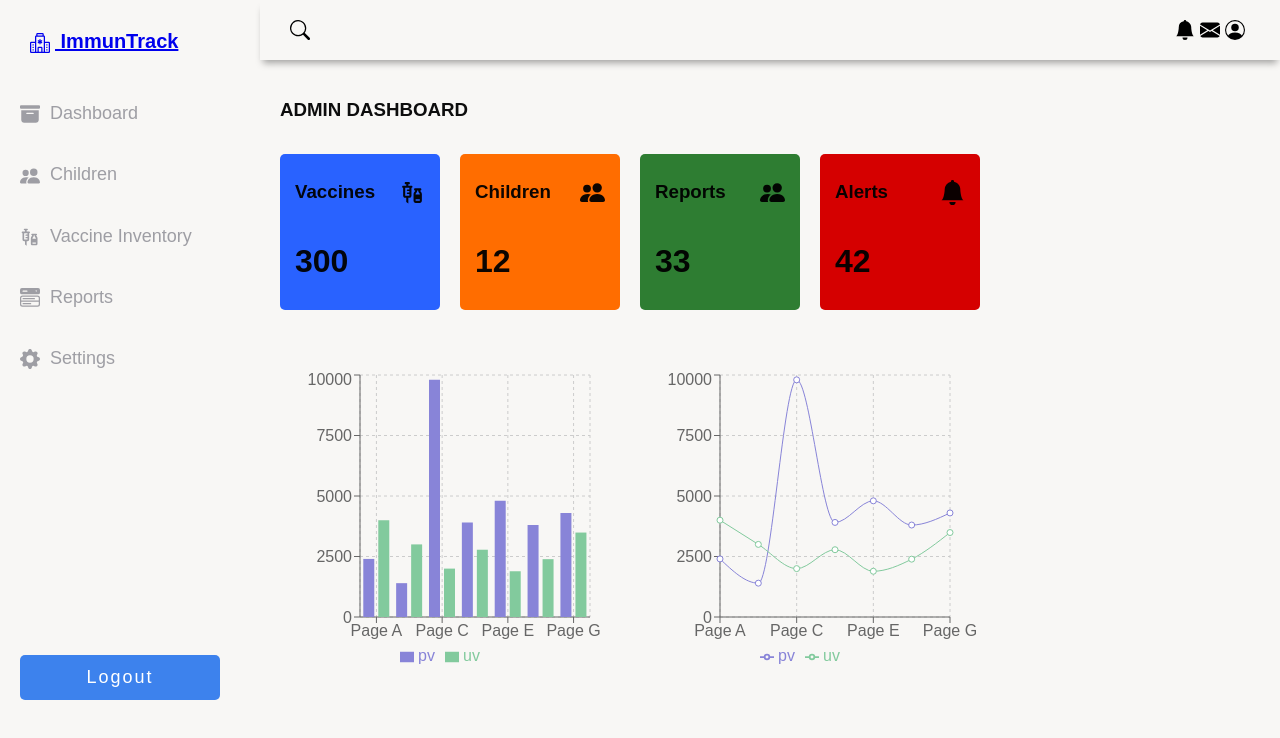
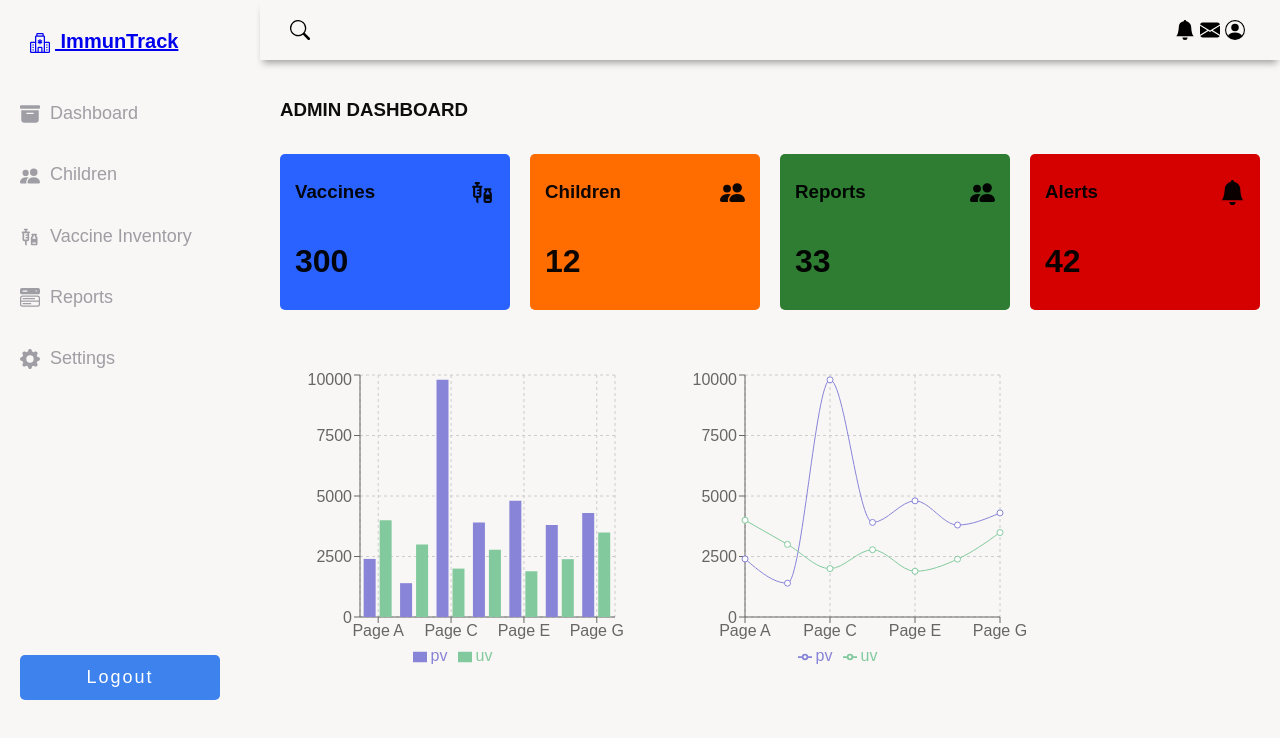
Before and after one commit to johnmalek/ImmunTrack, a React (Vite) app in the folder AdminPanel/: page /home in a window 1280 px wide. Shown: the top 738 px of the page. Built offline with nearby package versions, Linux system fonts and the light colour scheme.

Commit message:
Some styling changes

```diff
--- a/AdminPanel/src/App.css
+++ b/AdminPanel/src/App.css
@@ -181,6 +181,7 @@ body {
   justify-content: space-around;
   padding: 8px 15px;
   border-radius: 5px;
+  width: 200px;
 }
 
 .card:first-child {
@@ -215,6 +216,7 @@ body {
   gap: 20px;
   margin-top: 60px;
   height: 300px;
+  width: 750px;
 }
 /* End Main */
 
--- a/AdminPanel/src/components/Sidebar.jsx
+++ b/AdminPanel/src/components/Sidebar.jsx
@@ -10,6 +10,10 @@ import { MdVaccines } from 'react-icons/md'
 import { Link } from 'react-router-dom'
 
 function Sidebar({openSideBarToggle, OpenSideBar}){
+
+    const LOGOUT_ENDPOINT = "http://localhost:8083/api/v1/auth/logout";
+
+
     return(
         <aside id='sidebar' className={openSideBarToggle ? "sidebar-responsive": ""}>
             <div className='sidebar-title'>
```
